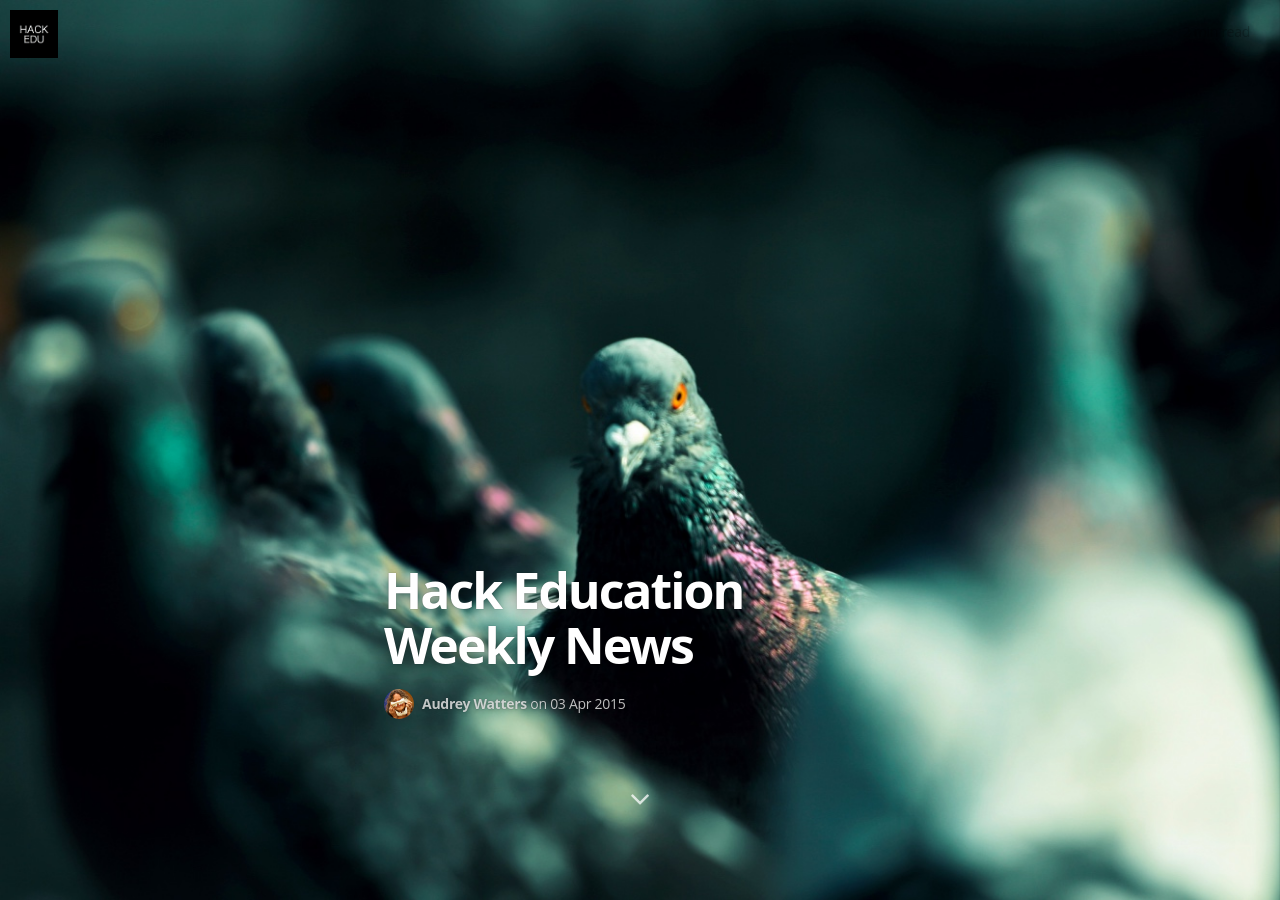
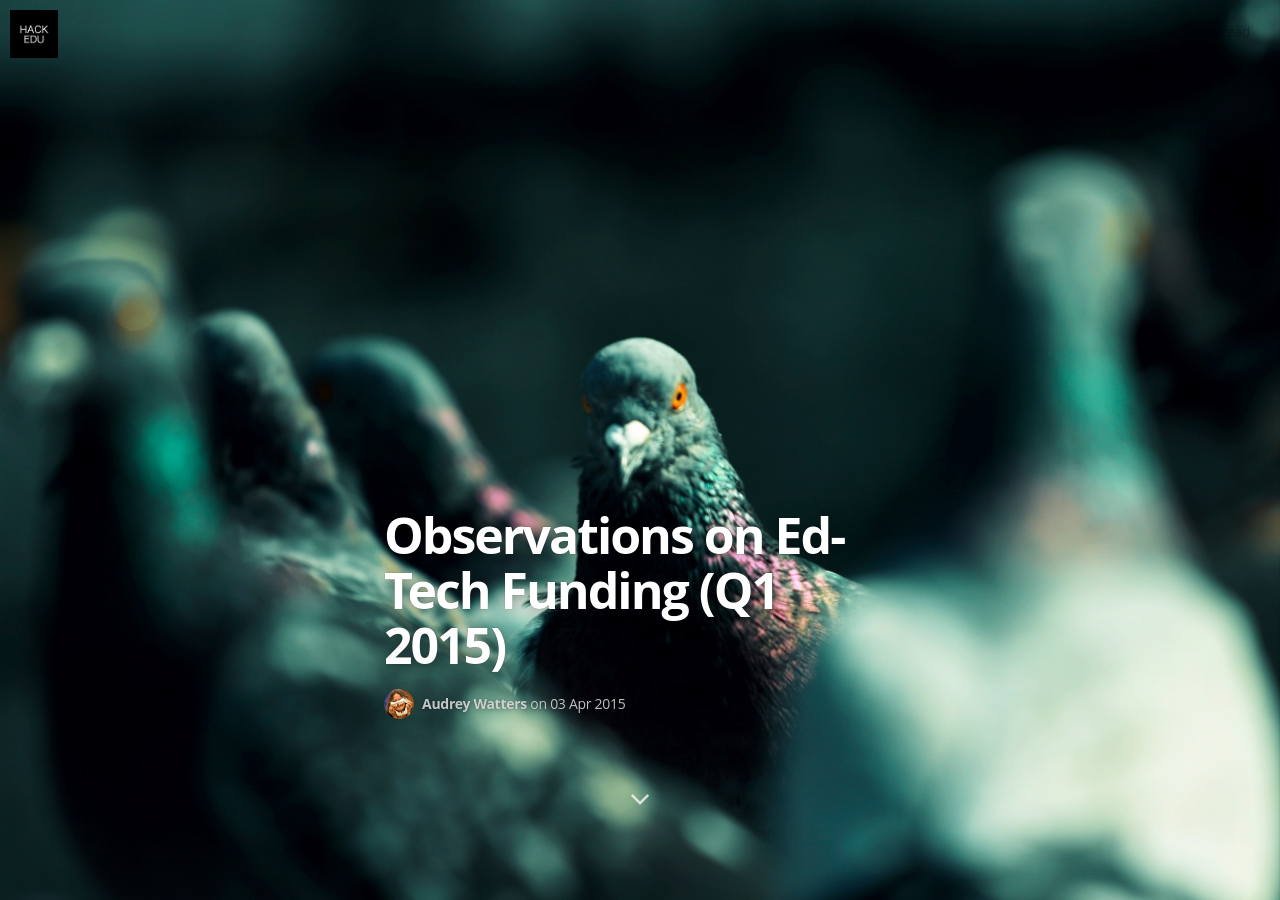
Before and after one commit to HackEducation/matrix, a Jekyll site: the page built from _posts/2015-04-03-ed-tech-funding-q12015.html, in a window 1280 px wide and 900 px high. Built offline with Jekyll 4.4.1, drawn with Linux system fonts in a browser that asks for light colours; nearby versions of some CDN libraries; some web fonts are replaced; Markdown is read by kramdown in place of the engine named in the settings.

Commit message:
Oops. Wrong headline

```diff
--- a/_posts/2015-04-03-ed-tech-funding-q12015.html
+++ b/_posts/2015-04-03-ed-tech-funding-q12015.html
@@ -1,6 +1,6 @@
 ---
 layout: post
-title: "Hack Education Weekly News"
+title: "Observations on Ed-Tech Funding (Q1 2015)"
 date: 2015-04-03 20:35:00 +0000
 tags:
 image: /assets/article_images/2015-04-03-ed-tech-funding-q12015/money.jpg
```
